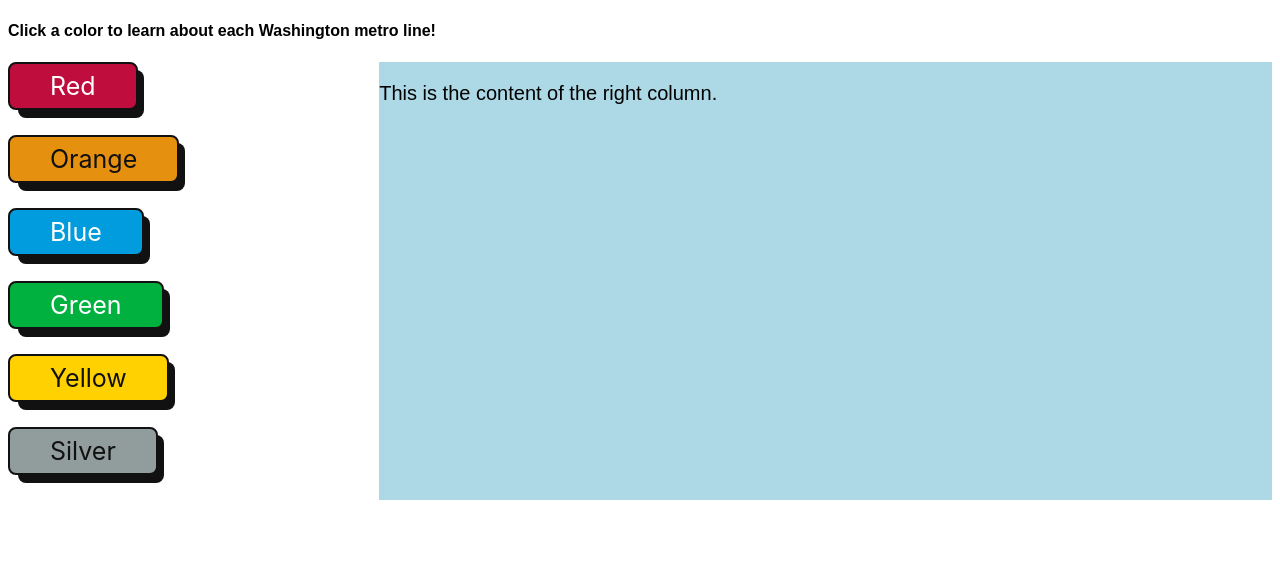
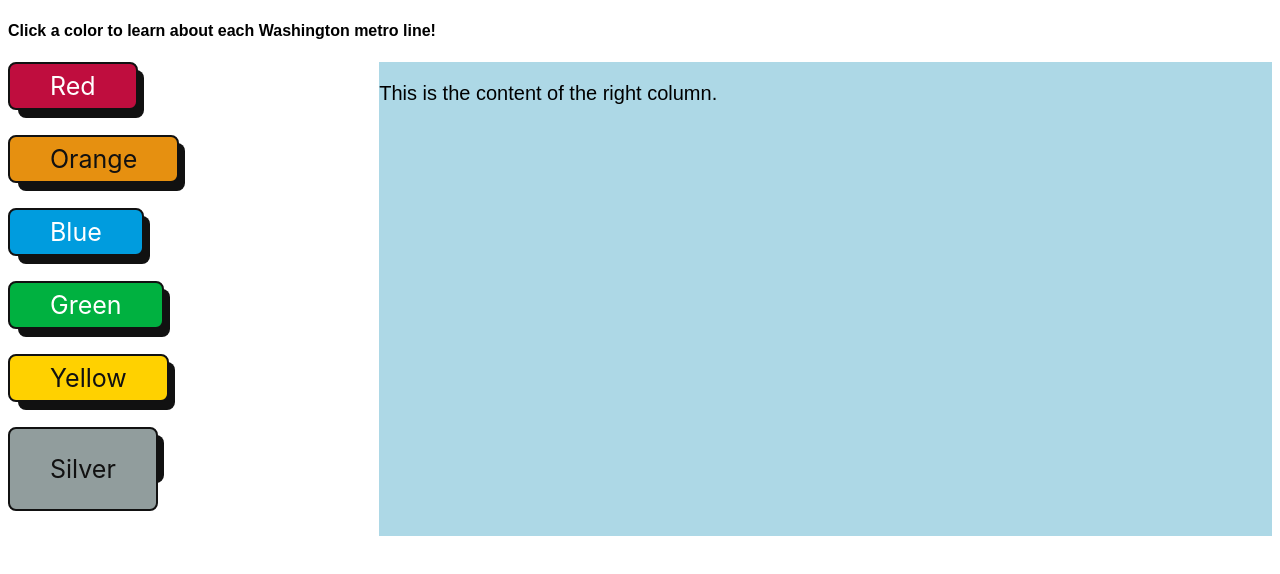
Before and after one commit to defrank1/class-2-project, a plain HTML site: page index.html in a window 1280 px wide. Shown: the part 88-662 px from the top of the page. Drawn offline with nearby package versions, Linux system fonts and the light colour scheme.

Commit message:
increase padding

```diff
--- a/styles.css
+++ b/styles.css
@@ -374,7 +374,7 @@ h3 {
 
 @media (min-width: 768px) {
   .silver-button {
-    padding: 0 40px;
+    padding: 40px;
   }
 }
 
```
